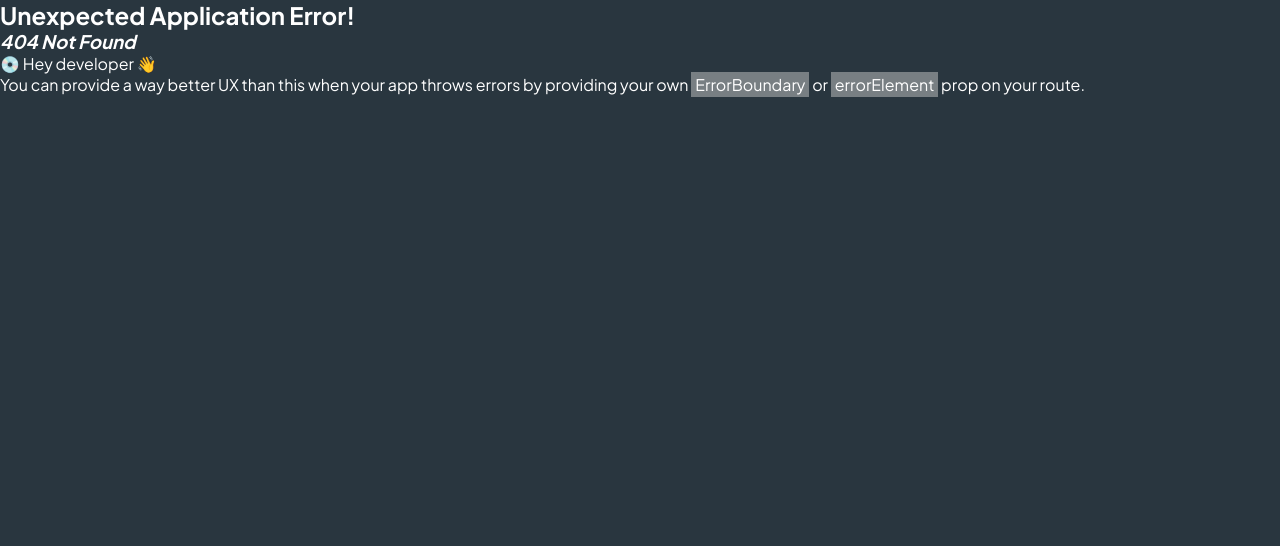
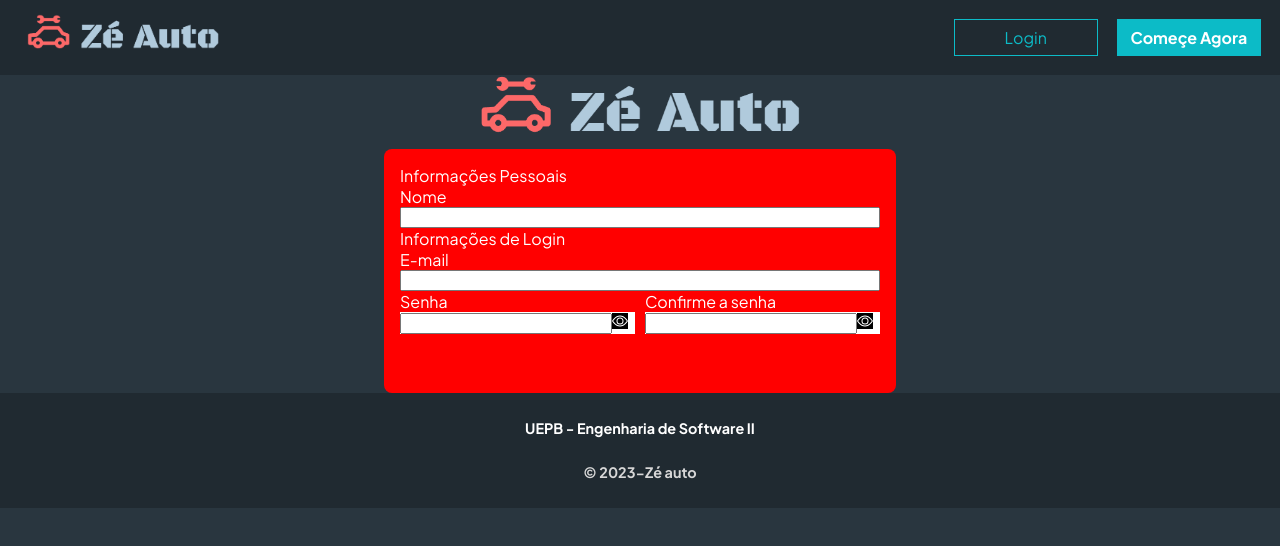
Before and after one commit to andrealvescorreia/ze-auto, a React (Vite) app in the folder frontend/: page /register-driver in a window 1280 px wide. Before the commit this address had no page. Shown: the top 546 px of the page. Built offline with nearby package versions, Linux system fonts and the light colour scheme.

Commit message:
esboço de tela

```diff
--- a/frontend/src/routes/ChooseProfile/index.tsx
+++ b/frontend/src/routes/ChooseProfile/index.tsx
@@ -9,7 +9,7 @@ const ChooseProfile = () => {
     <div className={styles.profiles}>
       <div className={styles.profile_container}  id={styles.driver_profile} >
 
-        <Link to='/register/driver' className={styles.profile_card} >
+        <Link to='/register-driver' className={styles.profile_card} >
           <div className={styles.description} >
             <h2>Motorista</h2>
             <p>Quero usar o Zé Auto para me auxiliar no controle das próximas manutenções de meu veículo.</p>
--- /dev/null
+++ b/frontend/src/routes/RegisterDriver/RegisterDriver.module.scss
@@ -0,0 +1,40 @@
+@use '../../styles/variables';
+@use '../../styles/mixins';
+
+.register_container{
+    @include mixins.flex-center;
+    display: flex;
+    flex-direction: column;
+    img{
+        width: 25%;
+        margin-bottom: 1rem;
+    }
+}
+
+#form_register_driver{
+    display: flex;
+    flex-direction: column;
+    background-color: red;
+    width: 40%;
+    border-radius: 8px;
+    padding: 1rem;
+
+}
+
+#passwords{
+    display: grid;
+    grid-template-columns: 1fr 1fr;
+    grid-template-rows: 1fr 1fr;
+    column-gap: 10px;
+    #input_box{
+        background-color: white;
+        display: block;
+        input{
+            width: 90%;
+        }
+        #eye{
+            background-color: black;
+            color: black;
+        }
+    }
+}
--- /dev/null
+++ b/frontend/src/routes/RegisterDriver/index.tsx
@@ -0,0 +1,50 @@
+import Logo from '../../assets/img/logo.png';
+import styles from './RegisterDriver.module.scss'
+import { BsEyeSlash, BsEye } from "react-icons/bs";
+
+const RegisterDriver = () => {
+    return(
+        <div className={styles.register_container}>
+
+            <img src={Logo} alt="logo ze-auto" />
+
+            <form action="" id={styles.form_register_driver}>
+
+
+                    <span>Informações Pessoais</span>
+
+                    <label htmlFor="name">Nome</label>
+                    <input type="text" name='name' id='name' />
+
+                    <span>Informações de Login</span>
+
+                    <label htmlFor="e-mail">E-mail</label>
+                    <input type="text" name='e-mail' id='e-mail' />
+                <div id={styles.passwords}>
+
+                    <label htmlFor="password">Senha
+                        <div id={styles.input_box}>
+                            <input type="text" name='password' id={styles.password}/>
+                            {<BsEye id={styles.eye}/>}
+                        </div>
+                    </label>
+
+                    <label htmlFor="confirm-password">Confirme a senha
+                        <div id={styles.input_box}>
+                            <input type="text" name='confirm-password' id={styles.confirm_password}  />
+                            {<BsEye id={styles.eye} />}
+                        </div>
+                    </label>
+
+                </div>
+
+
+            </form>
+
+        </div>
+
+    )
+}
+
+
+export default RegisterDriver;
```
Also changed, not shown: frontend/src/main.tsx (+6 -1 lines).
